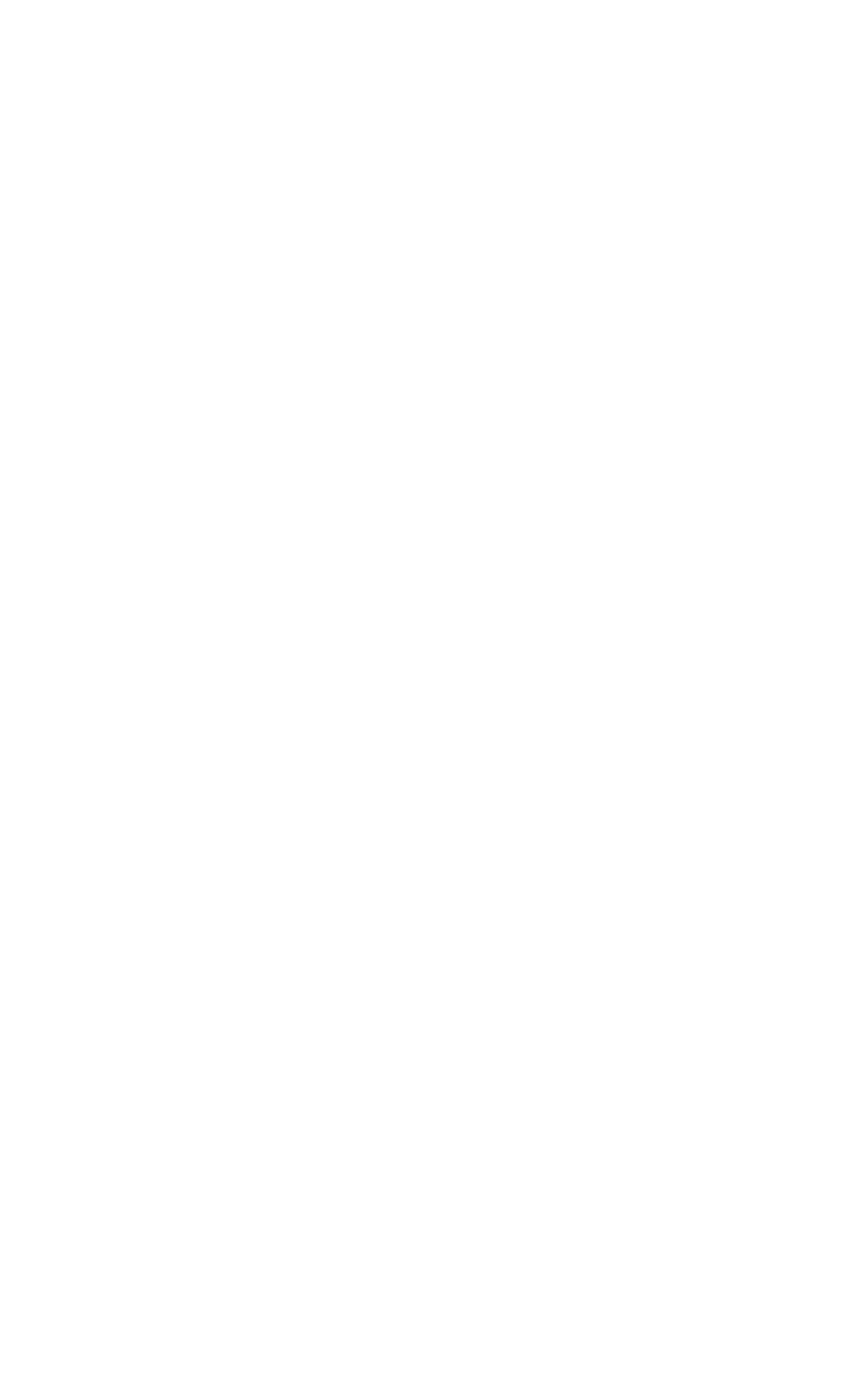
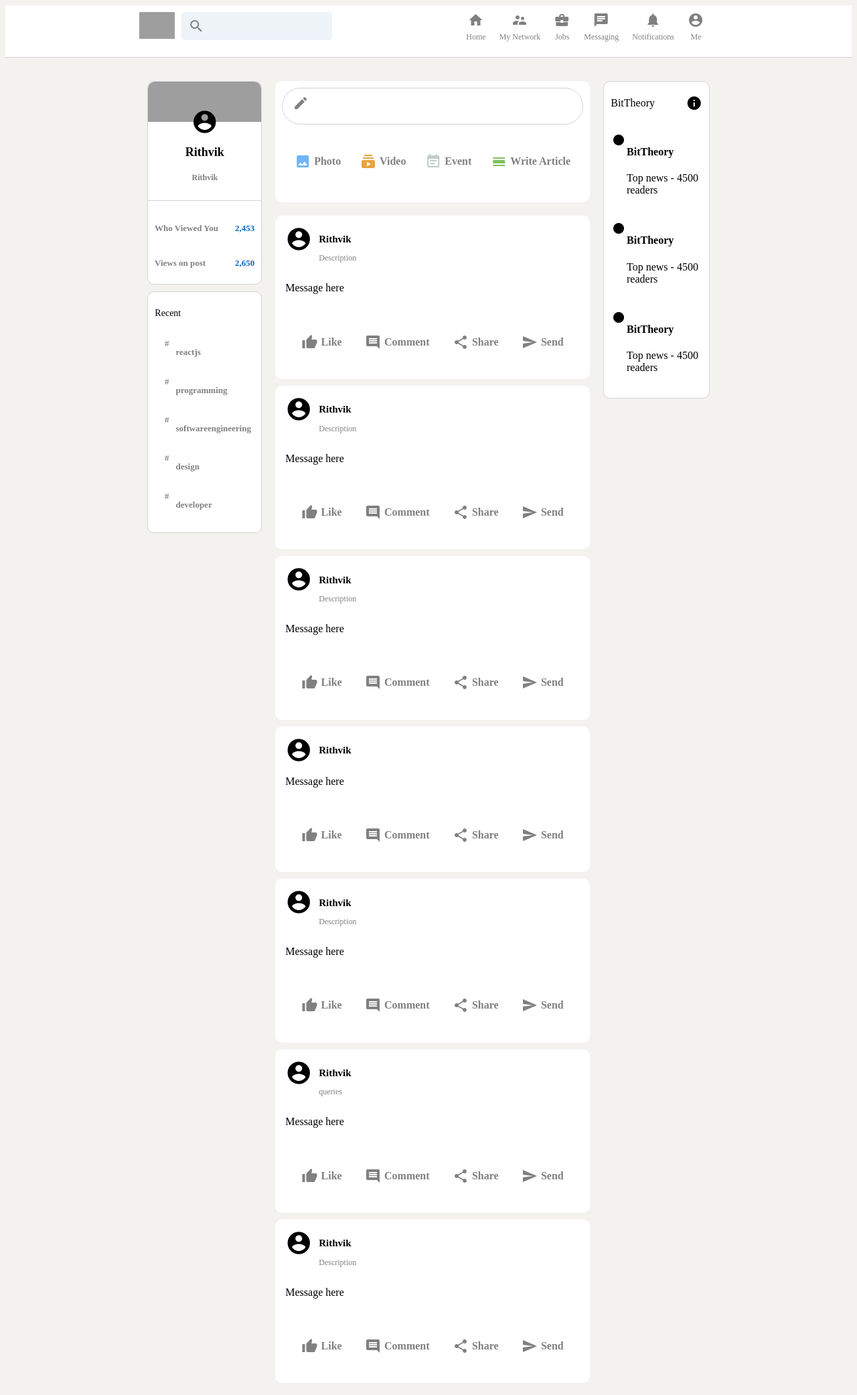
Before and after one commit to Rithvik-29/BitTheory, a Flask app: page /business in a window 1280 px wide. Before the commit the page is empty. Shown: the whole page at 67% size. Before the commit the page ends 800 px from the top, so only its background shows below. Run offline with Flask 2, Linux system fonts and the light colour scheme; grey boxes are pictures that could not be loaded.

Commit message:
bug fix and formatting

```diff
--- a/static/business.css
+++ b/static/business.css
@@ -0,0 +1,313 @@
+body {
+  background-color: #f3f2ef;
+  display: flex;
+  flex-direction: column;
+  align-items: center;
+}
+
+.header__left img {
+  object-fit: contain;
+  height: 40px;
+  margin-right: 10px;
+}
+
+.header {
+  width: 100%;
+  display: flex;
+  position: sticky;
+  top: 0;
+  z-index: 999;
+  justify-content: space-evenly;
+  border-bottom: 0.1px solid lightgray;
+  padding-top: 10px;
+  padding-bottom: 10px;
+  width: 100%;
+  background-color: white;
+}
+
+.header__left {
+  display: flex;
+}
+
+.header__right {
+  display: flex;
+}
+
+.header__search {
+  padding: 10px;
+  display: flex;
+  align-items: center;
+  border-radius: 5px;
+  height: 22px;
+  color: gray;
+  background-color: #eef3f8;
+}
+
+.header__search > input {
+  outline: none;
+  border: none;
+  background: none;
+}
+
+.headerOption {
+  display: flex;
+  flex-direction: column;
+  align-items: center;
+  margin-right: 20px;
+  color: gray;
+  cursor: pointer;
+}
+
+.headerOption:hover {
+  color: black;
+}
+
+.headerOption h3 {
+  font-size: 12px;
+  margin-top: 10px;
+  font-weight: 400;
+}
+
+.headerOption__icon {
+  margin-right: 5px;
+  height: 20px;
+  width: 20px;
+}
+
+/* Main Body */
+.body__main {
+  display: flex;
+  margin-top: 35px;
+  max-width: 1200px;
+  margin-left: 20px;
+  margin-right: 20px;
+}
+/* Sidebar */
+.sidebar {
+  position: sticky;
+  top: 80px;
+  flex: 0.2;
+  border-radius: 10px;
+  text-align: center;
+  height: fit-content;
+}
+
+.sidebar__top > img {
+  margin-bottom: -20px;
+  width: 100%;
+  height: 60px;
+  border-top-left-radius: 10px;
+  border-top-right-radius: 10px;
+  object-fit: cover;
+}
+
+.sidebar__top {
+  display: flex;
+  flex-direction: column;
+  align-items: center;
+  border: 1px solid lightgray;
+  border-bottom: 0;
+  border-top-left-radius: 10px;
+  border-top-right-radius: 10px;
+  background-color: white;
+  padding-bottom: 10px;
+}
+
+.sidebar__topAvatar {
+  font-size: 40px;
+}
+
+.sidebar__stats {
+  padding: 10px;
+  margin-bottom: 10px;
+  border: 1px solid lightgray;
+  background-color: white;
+  border-bottom-left-radius: 10px;
+  border-bottom-right-radius: 10px;
+}
+
+.sidebar__stat {
+  margin-top: 10px;
+  display: flex;
+  justify-content: space-between;
+}
+
+.sidebar__stat > p {
+  color: gray;
+  font-size: 13px;
+  font-weight: 600;
+}
+
+.sidebar__statNumber {
+  font-weight: bold;
+  color: #0a66c2 !important;
+}
+
+.sidebar__top > h4 {
+  color: gray;
+  font-size: 12px;
+  margin-top: 5px;
+}
+
+.sidebar__top > h2 {
+  font-size: 18px;
+}
+
+.sidebar__bottom {
+  text-align: left;
+  padding: 10px;
+  border: 1px solid lightgray;
+  background-color: white;
+  border-radius: 10px;
+  margin-top: 10px;
+}
+
+.sidebar__recentItem {
+  display: flex;
+  font-size: 13px;
+  color: gray;
+  font-weight: bolder;
+  cursor: pointer;
+  margin-bottom: 5px;
+  padding: 5px;
+}
+
+.sidebar__recentItem:hover {
+  background-color: whitesmoke;
+  border-radius: 10px;
+  cursor: pointer;
+  color: black;
+}
+
+.sidebar__hash {
+  margin-right: 10px;
+  margin-left: 10px;
+}
+
+.sidebar__bottom > p {
+  font-size: 14px;
+  padding-bottom: 10px;
+}
+
+/* Feed */
+.feed {
+  flex: 0.6;
+  margin: 0 20px;
+}
+
+.feed__inputContainer {
+  background-color: white;
+  padding: 10px;
+  padding-bottom: 20px;
+  border-radius: 10px;
+  margin-bottom: 20px;
+}
+
+.feed__input {
+  border: 1px solid lightgray;
+  border-radius: 30px;
+  display: flex;
+  padding: 10px;
+  color: gray;
+  padding-left: 15px;
+}
+
+.feed__input > form {
+  display: flex;
+  width: 100%;
+}
+
+.feed__input > form > input {
+  border: none;
+  flex: 1;
+  margin-left: 10px;
+  outline-width: 0;
+  font-weight: 600;
+}
+
+.feed__input > form > button {
+  display: none;
+}
+
+.feed__inputOptions {
+  display: flex;
+  justify-content: space-evenly;
+}
+
+.inputOption {
+  display: flex;
+  align-items: center;
+  margin-top: 15px;
+  color: gray;
+  padding: 10px;
+  cursor: pointer;
+}
+
+.inputOption:hover {
+  background-color: whitesmoke;
+  border-radius: 10px;
+}
+
+.inputOption > h4 {
+  margin-left: 5px;
+}
+
+/* Post */
+.post {
+  background-color: white;
+  padding: 15px;
+  margin-bottom: 10px;
+  border-radius: 10px;
+}
+
+.post__header {
+  display: flex;
+  margin-bottom: 10px;
+}
+
+.post__info {
+  margin-left: 10px;
+}
+
+.post__info > p {
+  font-size: 12px;
+  color: gray;
+}
+
+.post__info > h2 {
+  font-size: 15px;
+}
+
+/* widgets */
+.widgets {
+  position: sticky;
+  top: 80px;
+  flex: 0.2;
+  background-color: white;
+  border-radius: 10px;
+  border: 1px solid lightgray;
+  height: fit-content;
+  padding-bottom: 10px;
+}
+
+.widgets__header {
+  display: flex;
+  align-items: center;
+  justify-content: space-between;
+  padding: 10px;
+}
+
+.widgets__header > h2 {
+  font-size: 16px;
+  font-weight: 400;
+}
+
+.widgets__article {
+  display: flex;
+  padding: 10px;
+  cursor: pointer;
+}
+
+.widgets__article:hover {
+  background-color: whitesmoke;
+  }
--- a/static/login.css
+++ b/static/login.css
@@ -1,4 +1,6 @@
-body {font-family: Arial, Helvetica, sans-serif;}
+body {
+  font-family: Arial, Helvetica, sans-serif;
+}
 
 /* Full-width input fields */
 input[type=text], input[type=password] {
--- a/templates/business.html
+++ b/templates/business.html
@@ -0,0 +1,418 @@
+<html lang="en">
+  <head>
+    <meta charset="UTF-8" />
+    <meta http-equiv="X-UA-Compatible" content="IE=edge"/>
+    <meta name="viewport" content="width=device-width, initial-scale=1.0"/>
+
+    <link href="https://fonts.googleapis.com/icon?family=Material+Icons" rel="stylesheet"/>
+    <link rel="stylesheet" href="business.css">
+    <title>BitTheory</title>
+  </head>
+  <body>
+
+    <div class="header">
+      <div class="header__left">
+        <img src="https://www.flaticon.com/svg/static/icons/svg/174/174857.svg" alt="" />
+        <div class="header__search">
+          <i class="material-icons"> search </i>
+          <input type="text" />
+        </div>
+      </div>
+
+      <div class="header__right">
+        <div class="headerOption">
+          <i class="material-icons headerOption__icon"> home </i>
+          <h3>Home</h3>
+        </div>
+        <div class="headerOption">
+          <i class="material-icons headerOption__icon"> supervisor_account </i>
+          <h3>My Network</h3>
+        </div>
+        <div class="headerOption">
+          <i class="material-icons headerOption__icon"> business_center </i>
+          <h3>Jobs</h3>
+        </div>
+        <div class="headerOption">
+          <i class="material-icons headerOption__icon"> chat </i>
+          <h3>Messaging</h3>
+        </div>
+        <div class="headerOption">
+          <i class="material-icons headerOption__icon"> notifications </i>
+          <h3>Notifications</h3>
+        </div>
+        <div class="headerOption">
+          <i class="material-icons headerOption__icon"> account_circle </i>
+          <h3>Me</h3>
+        </div>
+      </div>
+    </div>
+    <!-- Header Ends -->
+
+    <!-- Main Body Starts -->
+    <div class="body__main">
+      <!-- Sidebar Starts -->
+      <div class="sidebar">
+        <div class="sidebar__top">
+          <img src="https://images.unsplash.com/photo-1579546929518-9e396f3cc809?crop=entropy&cs=tinysrgb&fit=max&fm=jpg&ixid=MXwxMjA3fDB8MXxhbGx8fHx8fHx8fA&ixlib=rb-1.2.1&q=80&w=1080" alt="" />
+          <i class="material-icons sidebar__topAvatar"> account_circle </i>
+          <h2>Rithvik</h2>
+          <h4>Rithvik</h4>
+        </div>
+
+        <div class="sidebar__stats">
+          <div class="sidebar__stat">
+            <p>Who Viewed You</p>
+            <p class="sidebar__statNumber">2,453</p>
+          </div>
+          <div class="sidebar__stat">
+            <p>Views on post</p>
+            <p class="sidebar__statNumber">2,650</p>
+          </div>
+        </div>
+
+        <div class="sidebar__bottom">
+          <p>Recent</p>
+          <div class="sidebar__recentItem">
+            <span class="sidebar__hash">#</span>
+            <p>reactjs</p>
+          </div>
+          <div class="sidebar__recentItem">
+            <span class="sidebar__hash">#</span>
+            <p>programming</p>
+          </div>
+          <div class="sidebar__recentItem">
+            <span class="sidebar__hash">#</span>
+            <p>softwareengineering</p>
+          </div>
+          <div class="sidebar__recentItem">
+            <span class="sidebar__hash">#</span>
+            <p>design</p>
+          </div>
+          <div class="sidebar__recentItem">
+            <span class="sidebar__hash">#</span>
+            <p>developer</p>
+          </div>
+        </div>
+      </div>
+      <!-- Sidebar Ends -->
+
+      <!-- Feed Starts -->
+      <div class="feed">
+        <div class="feed__inputContainer">
+          <div class="feed__input">
+            <i class="material-icons"> create </i>
+            <form>
+              <input type="text" />
+              <button type="submit">Send</button>
+            </form>
+          </div>
+
+          <div class="feed__inputOptions">
+            <div class="inputOption">
+              <i style="color: #70b5f9" class="material-icons"> insert_photo </i>
+              <h4>Photo</h4>
+            </div>
+            <div class="inputOption">
+              <i style="color: #e7a33e" class="material-icons"> subscriptions </i>
+              <h4>Video</h4>
+            </div>
+            <div class="inputOption">
+              <i style="color: #c0cbcd" class="material-icons"> event_note </i>
+              <h4>Event</h4>
+            </div>
+            <div class="inputOption">
+              <i style="color: #7fc15e" class="material-icons"> calendar_view_day </i>
+              <h4>Write Article</h4>
+            </div>
+          </div>
+        </div>
+
+        <!-- Post Starts -->
+        <div class="post">
+          <div class="post__header">
+            <i class="material-icons sidebar__topAvatar"> account_circle </i>
+            <div class="post__info">
+              <h2>Rithvik</h2>
+              <p>Description</p>
+            </div>
+          </div>
+
+          <div class="post__body">
+            <p>Message here</p>
+          </div>
+
+          <div class="feed__inputOptions">
+            <div class="inputOption">
+              <i style="color: gray" class="material-icons"> thumb_up </i>
+              <h4>Like</h4>
+            </div>
+            <div class="inputOption">
+              <i style="color: gray" class="material-icons"> comment </i>
+              <h4>Comment</h4>
+            </div>
+            <div class="inputOption">
+              <i style="color: gray" class="material-icons"> share </i>
+              <h4>Share</h4>
+            </div>
+            <div class="inputOption">
+              <i style="color: gray" class="material-icons"> send </i>
+              <h4>Send</h4>
+            </div>
+          </div>
+        </div>
+        <!-- Post Ends -->
+
+        <!-- Post Starts -->
+        <div class="post">
+          <div class="post__header">
+            <i class="material-icons sidebar__topAvatar"> account_circle </i>
+            <div class="post__info">
+              <h2>Rithvik</h2>
+              <p>Description</p>
+            </div>
+          </div>
+
+          <div class="post__body">
+            <p>Message here</p>
+          </div>
+
+          <div class="feed__inputOptions">
+            <div class="inputOption">
+              <i style="color: gray" class="material-icons"> thumb_up </i>
+              <h4>Like</h4>
+            </div>
+            <div class="inputOption">
+              <i style="color: gray" class="material-icons"> comment </i>
+              <h4>Comment</h4>
+            </div>
+            <div class="inputOption">
+              <i style="color: gray" class="material-icons"> share </i>
+              <h4>Share</h4>
+            </div>
+            <div class="inputOption">
+              <i style="color: gray" class="material-icons"> send </i>
+              <h4>Send</h4>
+            </div>
+          </div>
+        </div>
+        <!-- Post Ends -->
+
+        <!-- Post Starts -->
+        <div class="post">
+          <div class="post__header">
+            <i class="material-icons sidebar__topAvatar"> account_circle </i>
+            <div class="post__info">
+              <h2>Rithvik</h2>
+              <p>Description</p>
+            </div>
+          </div>
+
+          <div class="post__body">
+            <p>Message here</p>
+          </div>
+
+          <div class="feed__inputOptions">
+            <div class="inputOption">
+              <i style="color: gray" class="material-icons"> thumb_up </i>
+              <h4>Like</h4>
+            </div>
+            <div class="inputOption">
+              <i style="color: gray" class="material-icons"> comment </i>
+              <h4>Comment</h4>
+            </div>
+            <div class="inputOption">
+              <i style="color: gray" class="material-icons"> share </i>
+              <h4>Share</h4>
+            </div>
+            <div class="inputOption">
+              <i style="color: gray" class="material-icons"> send </i>
+              <h4>Send</h4>
+            </div>
+          </div>
+        </div>
+        <!-- Post Ends -->
+
+        <!-- Post Starts -->
+        <div class="post">
+          <div class="post__header">
+            <i class="material-icons sidebar__topAvatar"> account_circle </i>
+            <div class="post__info">
+              <h2>Rithvik</h2>
+              <p></p>
+            </div>
+          </div>
+
+          <div class="post__body">
+            <p>Message here</p>
+          </div>
+
+          <div class="feed__inputOptions">
+            <div class="inputOption">
+              <i style="color: gray" class="material-icons"> thumb_up </i>
+              <h4>Like</h4>
+            </div>
+            <div class="inputOption">
+              <i style="color: gray" class="material-icons"> comment </i>
+              <h4>Comment</h4>
+            </div>
+            <div class="inputOption">
+              <i style="color: gray" class="material-icons"> share </i>
+              <h4>Share</h4>
+            </div>
+            <div class="inputOption">
+              <i style="color: gray" class="material-icons"> send </i>
+              <h4>Send</h4>
+            </div>
+          </div>
+        </div>
+        <!-- Post Ends -->
+
+        <!-- Post Starts -->
+        <div class="post">
+          <div class="post__header">
+            <i class="material-icons sidebar__topAvatar"> account_circle </i>
+            <div class="post__info">
+              <h2>Rithvik</h2>
+              <p>Description</p>
+            </div>
+          </div>
+
+          <div class="post__body">
+            <p>Message here</p>
+          </div>
+
+          <div class="feed__inputOptions">
+            <div class="inputOption">
+              <i style="color: gray" class="material-icons"> thumb_up </i>
+              <h4>Like</h4>
+            </div>
+            <div class="inputOption">
+              <i style="color: gray" class="material-icons"> comment </i>
+              <h4>Comment</h4>
+            </div>
+            <div class="inputOption">
+              <i style="color: gray" class="material-icons"> share </i>
+              <h4>Share</h4>
+            </div>
+            <div class="inputOption">
+              <i style="color: gray" class="material-icons"> send </i>
+              <h4>Send</h4>
+            </div>
+          </div>
+        </div>
+        <!-- Post Ends -->
+
+        <!-- Post Starts -->
+        <div class="post">
+          <div class="post__header">
+            <i class="material-icons sidebar__topAvatar"> account_circle </i>
+            <div class="post__info">
+              <h2>Rithvik</h2>
+              <p>queries</p>
+            </div>
+          </div>
+
+          <div class="post__body">
+            <p>Message here</p>
+          </div>
+
+          <div class="feed__inputOptions">
+            <div class="inputOption">
+              <i style="color: gray" class="material-icons"> thumb_up </i>
+              <h4>Like</h4>
+            </div>
+            <div class="inputOption">
+              <i style="color: gray" class="material-icons"> comment </i>
+              <h4>Comment</h4>
+            </div>
+            <div class="inputOption">
+              <i style="color: gray" class="material-icons"> share </i>
+              <h4>Share</h4>
+            </div>
+            <div class="inputOption">
+              <i style="color: gray" class="material-icons"> send </i>
+              <h4>Send</h4>
+            </div>
+          </div>
+        </div>
+        <!-- Post Ends -->
+
+        <!-- Post Starts -->
+        <div class="post">
+          <div class="post__header">
+            <i class="material-icons sidebar__topAvatar"> account_circle </i>
+            <div class="post__info">
+              <h2>Rithvik</h2>
+              <p>Description</p>
+            </div>
+          </div>
+
+          <div class="post__body">
+            <p>Message here</p>
+          </div>
+
+          <div class="feed__inputOptions">
+            <div class="inputOption">
+              <i style="color: gray" class="material-icons"> thumb_up </i>
+              <h4>Like</h4>
+            </div>
+            <div class="inputOption">
+              <i style="color: gray" class="material-icons"> comment </i>
+              <h4>Comment</h4>
+            </div>
+            <div class="inputOption">
+              <i style="color: gray" class="material-icons"> share </i>
+              <h4>Share</h4>
+            </div>
+            <div class="inputOption">
+              <i style="color: gray" class="material-icons"> send </i>
+              <h4>Send</h4>
+            </div>
+          </div>
+        </div>
+        <!-- Post Ends -->
+      </div>
+      <!-- Feed Ends -->
+
+      <!-- Widgets Starts -->
+      <div class="widgets">
+        <div class="widgets__header">
+          <h2>BitTheory</h2>
+          <i class="material-icons"> info </i>
+        </div>
+        <div class="widgets__article">
+          <div class="widgets__articleLeft">
+            <i class="material-icons"> fiber_manual_record </i>
+          </div>
+          <div class="widgets__articleRight">
+            <h4>BitTheory</h4>
+            <p>Top news - 4500 readers</p>
+          </div>
+        </div>
+
+        <div class="widgets__article">
+          <div class="widgets__articleLeft">
+            <i class="material-icons"> fiber_manual_record </i>
+          </div>
+          <div class="widgets__articleRight">
+            <h4>BitTheory</h4>
+            <p>Top news - 4500 readers</p>
+          </div>
+        </div>
+
+        <div class="widgets__article">
+          <div class="widgets__articleLeft">
+            <i class="material-icons"> fiber_manual_record </i>
+          </div>
+          <div class="widgets__articleRight">
+            <h4>BitTheory</h4>
+            <p>Top news - 4500 readers</p>
+          </div>
+        </div>
+      </div>
+
+      <!-- Widgets Ends -->
+    </div>
+    <!-- Main Body Ends -->
+  </body>
+</html>
--- a/templates/home.html
+++ b/templates/home.html
@@ -17,9 +17,7 @@
 
 	<ul id="navbar">
 		<li><a class="active" href="">Home</a></li>
-        <li>
-		    <a><button onclick="document.getElementById('id01').style.display='block'" style="width:auto;">Login</button></a>
-		</li>
+		<button onclick="document.getElementById('id01').style.display='block'" style="width:auto;height:auto">Login</button>
         <li class="dropdown">
 			<a class="dropbtn" href="javascript:void(0)">News</a>
 			<div class="dropdown-content">
```
Also changed, not shown: templates/individual.html (+10 -0 lines).
